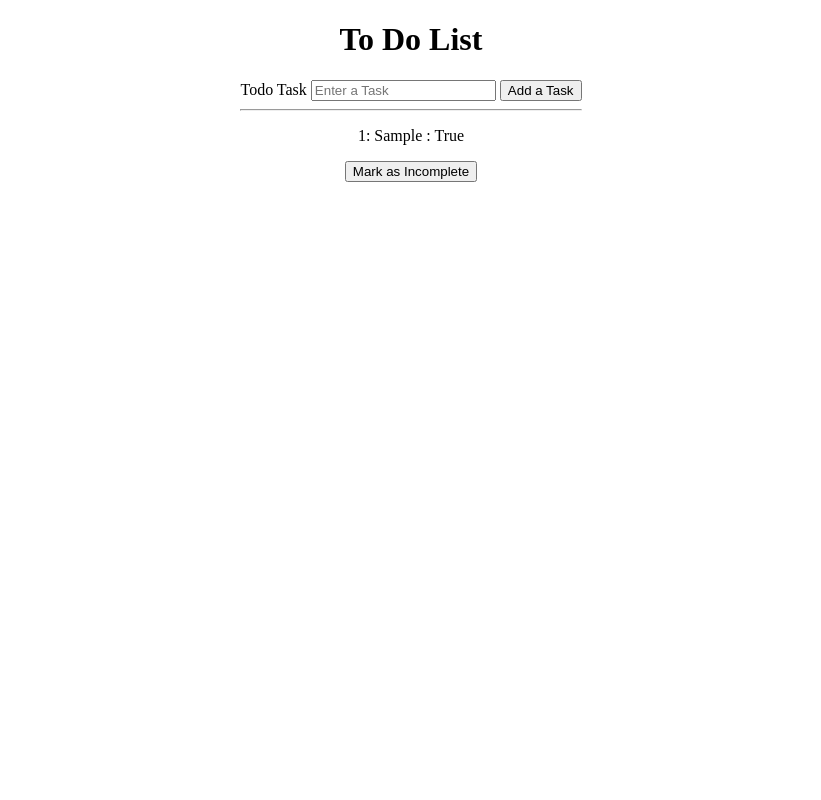
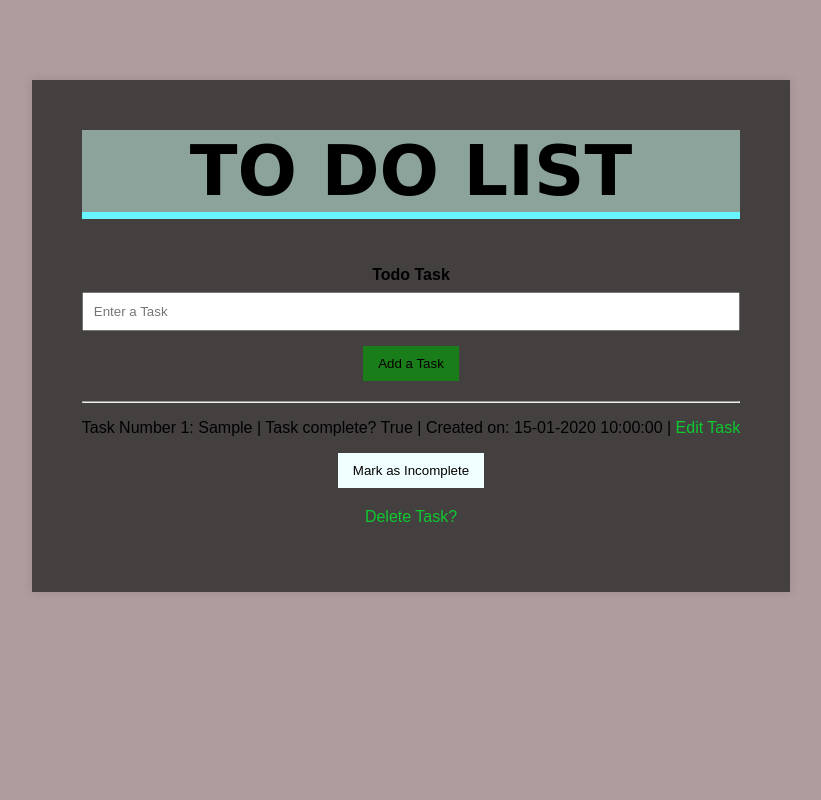
Before and after one commit to AbbyOA/to-do-app, a Flask app: page / in a window 1280 px wide. Shown: the whole page, without its empty margins (229-1050 px from the left). Run offline with Flask 3, Linux system fonts and the light colour scheme; tables that the repository leaves empty hold one stand-in row (values such as "Sample post").

Commit message:
All done

```diff
--- a/app.py
+++ b/app.py
@@ -4,9 +4,6 @@ app = create_app()
 
 if __name__ == "__main__":
     app.run(debug=True)
-
-
-
 
 
 
--- a/website/__init__.py
+++ b/website/__init__.py
@@ -11,10 +11,10 @@ def create_app():
     from .views import my_view
     app.register_blueprint(my_view)
 
-    from .models import Todo
+    # from .models import Todo
     with app.app_context():
         db.create_all()
 
-    app.static_folder = 'static'
+    # app.static_folder = 'static'
 
     return app
--- a/website/models.py
+++ b/website/models.py
@@ -1,6 +1,8 @@
 from . import db
+from datetime import datetime
 
 class Todo(db.Model):
     id = db.Column(db.Integer, primary_key = True)
     task = db.Column(db.String(300), unique = True)
     complete = db.Column(db.Boolean, default = False)
+    date_created = db.Column(db.DateTime, default=datetime.utcnow)
--- a/website/static/body.css
+++ b/website/static/body.css
@@ -4,8 +4,116 @@ body {
     align-items: flex-start;
     height: 100vh;
     margin: 0;
+    background-color: aquamarine;
 }
 
 div.container {
     text-align: center;
 }
+
+
+body {
+    font-family: 'Arial', sans-serif;
+    background-color: #af9c9c;
+    margin: 0;
+    padding: 0;
+}
+
+h1{
+    text-transform: uppercase;
+    font-family: 'Playpen Sans', cursive;
+    text-align: center;
+    font-size: 70px;
+    background-color: rgb(139, 163, 155);
+    margin-top: 0px;
+    border-bottom: 7px solid rgb(105, 245, 255);
+}
+
+.container {
+    padding: 50px;
+    background-color: #444040;
+    box-shadow: 0 0 10px rgba(0, 0, 0, 0.1);
+    margin-top: 80px;
+}
+
+form {
+    margin-bottom: 100px;
+    margin-bottom: 20px;
+}
+
+
+label {
+    display: block;
+    margin-bottom: 8px;
+    font-weight: bold;
+}
+
+input[type="text"] {
+    width: 100%;
+    padding: 10px;
+    margin-bottom: 15px;
+    box-sizing: border-box
+}
+
+button {
+    background-color: #197e19;
+    color: #080000;
+    padding: 10px 15px;
+    border: none;
+    cursor: pointer;
+}
+
+/* button:hover {
+    background-color: #323f33;
+    border-right: rgb(61, 85, 61);
+} */
+
+a {
+    color: #0dc930;
+    text-decoration: none;
+}
+
+a:hover {
+    text-decoration: dotted;
+}
+
+
+body.edit-body {
+    align-items: flex-start;
+}
+
+div.edit-container {
+    text-align: center;
+    margin-top: 50px;
+}
+
+form.edit-form {
+    max-width: 400px;
+    margin: auto;
+}
+
+label.edit-label {
+    display: block;
+    margin-bottom: 8px;
+    font-weight: bold;
+}
+
+input.edit-input {
+    width: 100%;
+    padding: 10px;
+    margin-bottom: 15px;
+    box-sizing: border-box;
+}
+
+button.edit-button {
+    background-color: #00cc2c;
+    color: #2b2222;
+    padding: 10px 15px;
+    border: none;
+    cursor: pointer;
+}
+
+/* button.edit-button:hover {
+    background-color: #6d7a81;
+    border-right: rgb(30, 43, 44);
+} */
--- a/website/templates/index.html
+++ b/website/templates/index.html
@@ -6,8 +6,7 @@
     <meta name="viewport" content="width=device-width, initial-scale=1.0">
     <title>Todo App</title>
     <link rel="stylesheet" href="{{ url_for('static', filename='body.css')}}">
-
-
+    <link rel="stylesheet" href="{{ url_for('static', filename='css/edit.css') }}">
 </head>
 
 <body>
@@ -33,11 +32,12 @@
     <p>Task Complete</p>
     {% endif %} -->
 
-    <p>{{todo.id}}: {{todo.task}} :
-        {{todo.complete}}</p>
+    <p>
+        Task Number {{todo.id}}: {{todo.task}} | Task complete? {{todo.complete}} | Created on: {{todo.date_created.strftime('%d-%m-%Y %H:%M:%S')}} | <a href="{{ url_for('my_view.edit', todo_id=todo.id) }}">Edit Task</a>
+    </p>
         <form action="/toggle/{{todo.id}}" method="post">
             <input type="hidden" name="_method" value="POST">
-            <button type="submit" name="toggle">
+            <button type="submit" name="toggle" style="background-color: azure;">
             {% if todo.complete %}
                 Mark as Incomplete
             {% else %}
@@ -62,7 +62,7 @@
     <p>Task Complete</p>
     {% endif %} -->
 </div>
-<!-- <p><a href= "/delete{{todo.id}}">Delete Task?</a></p> -->
+<p><a href= "/delete{{todo.id}}">Delete Task?</a></p>
 {% endfor %}
     </div>
 </body>
--- a/website/views.py
+++ b/website/views.py
@@ -1,3 +1,4 @@
+from datetime import datetime
 from flask import Blueprint, redirect, render_template, url_for, request
 from .models import Todo
 from . import db
@@ -7,22 +8,27 @@ my_view = Blueprint("my_view", __name__)
 @my_view.route("/")
 def home():
     todo_list = Todo.query.all()
-    return render_template("index.html", todo_list=todo_list)
+    message = request.args.get("message", None)
+    return render_template("index.html", todo_list=todo_list, message = message)
 
 @my_view.route("/add", methods= ["POST"])
 def add():
-    task = request.form.get("task")
-    new_todo = Todo(task=task)
-    db.session.add(new_todo)
-    db.session.commit()
-    return redirect(url_for("my_view.home"))
+    try:
+        task = request.form.get("task")
+        new_todo = Todo(task=task, date_created=datetime.utcnow())
+        db.session.add(new_todo)
+        db.session.commit()
+        return redirect(url_for("my_view.home"))
+    except:
+        message ="There was error adding your task."
+        return redirect(url_for("my_view.home"), message=message)
 
 @my_view.route("/update/<todo_id>")
 def update(todo_id):
     todo = Todo.query.filter_by(id=todo_id).first()
     todo.complete = not todo.complete
     db.session.commit()
-    return redirect(url_for("my_view.home"))
+    return redirect(url_for("my_view.home"),)
 
 @my_view.route("/toggle/<todo_id>", methods=["POST"])
 def toggle (todo_id):
@@ -32,9 +38,21 @@ def toggle (todo_id):
     return redirect(url_for("my_view.home"))
 
 
-# @my_view.route("/delete/<todo_id>")
-# def delete(todo_id):
-#     todo = Todo.query.filter_by(id=todo_id).first()
-#     db.session.delete(todo)
-#     db.session.commit()
-#     return redirect(url_for("home"))
+@my_view.route("/delete/<todo_id>")
+def delete(todo_id):
+    todo = Todo.query.filter_by(id=todo_id).first()
+    db.session.delete(todo)
+    db.session.commit()
+    return redirect(url_for("home"))
+
+@my_view.route("/edit/<todo_id>", methods=["GET", "POST"])
+def edit(todo_id):
+    todo = Todo.query.get(todo_id)
+
+    if request.method == "POST":
+        new_task = request.form.get("new_task")
+        todo.task = new_task
+        db.session.commit()
+        return redirect(url_for("my_view.home"))
+
+    return render_template("edit.html", todo=todo)
```
Also changed, not shown: website/templates/edit.html (added, +25 -0 lines).
